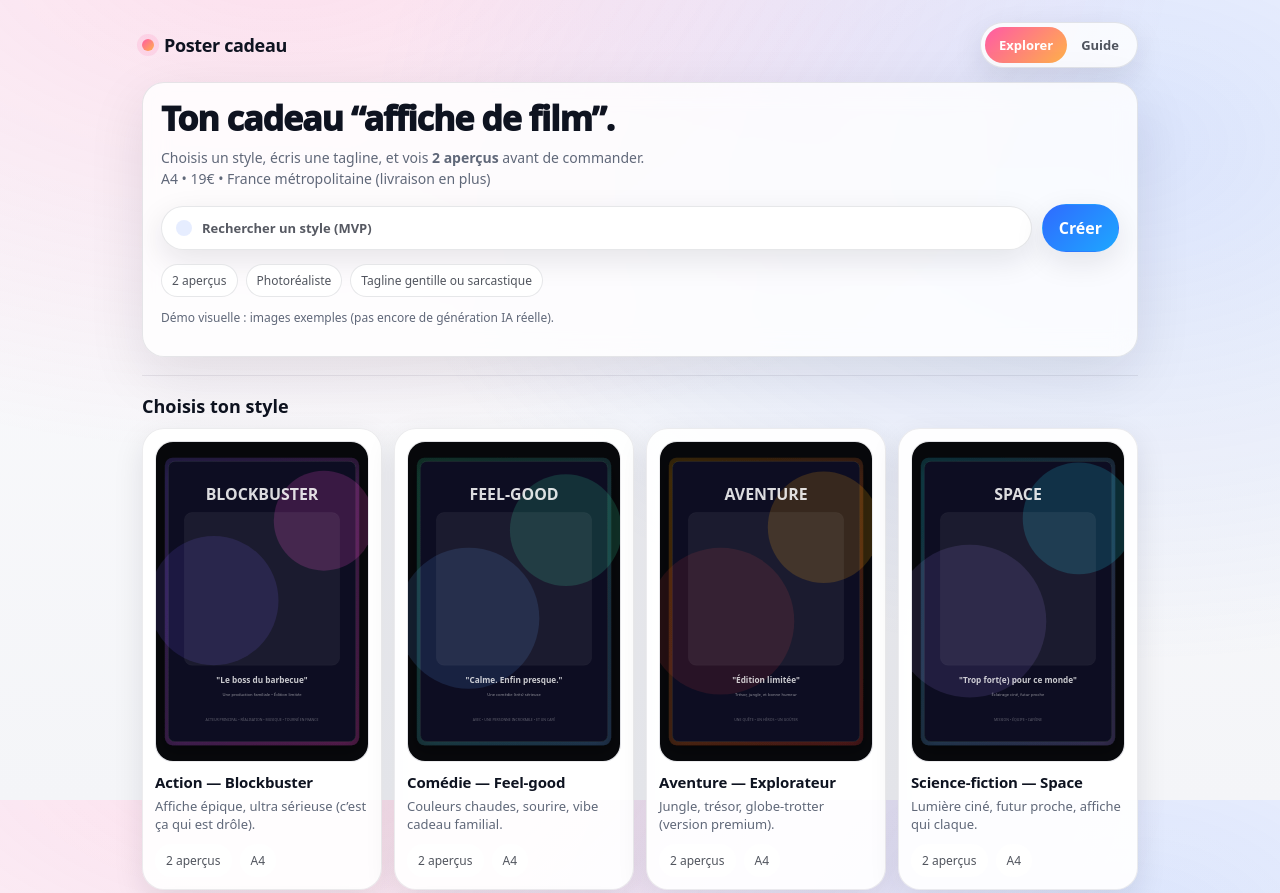
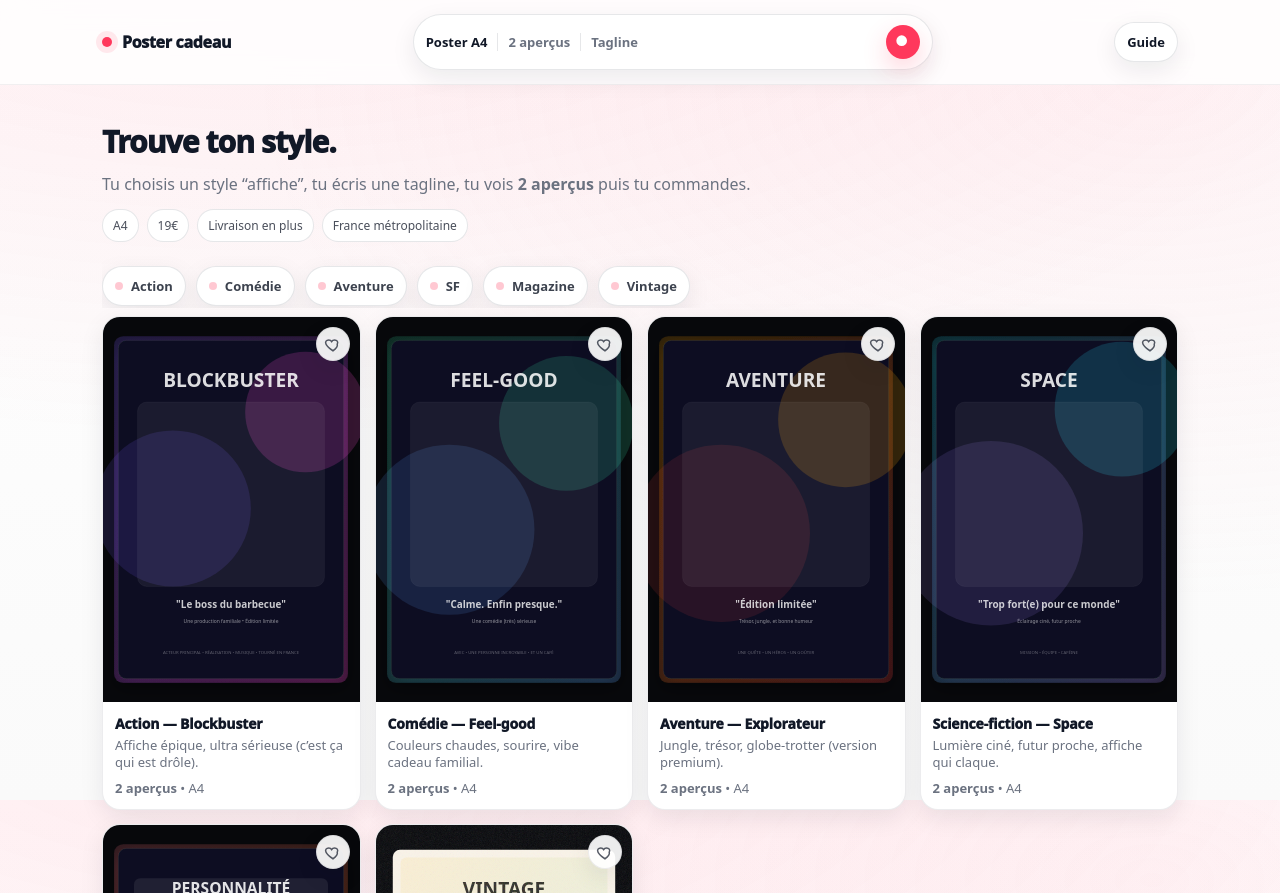
Before and after one commit to botswana-bot/poster-cadeau-mvp, a plain HTML site: page public/index.html in a window 1280 px wide. Shown: the top 893 px of the page. Drawn offline with Linux system fonts and the light colour scheme.

Commit message:
Airbnb-inspired UI (sticky header + search bar + cards)

```diff
--- a/public/app.css
+++ b/public/app.css
@@ -1,15 +1,14 @@
 :root{
-  --bg:#f4f5f8;
-  --text:#0e1320;
-  --muted:#606879;
-  --card:#ffffff;
-  --line:rgba(15,23,42,.10);
-  --shadow:0 18px 55px rgba(15,23,42,.10);
-  --shadow2:0 10px 30px rgba(15,23,42,.10);
-  --brand1:#ff5aa5;
-  --brand2:#ffb14a;
-  --primary:#2f6bff;
-  --primary2:#1ea7ff;
+  --bg:#ffffff;
+  --text:#111827;
+  --muted:#6b7280;
+  --line:rgba(17,24,39,.10);
+  --shadow:0 12px 40px rgba(17,24,39,.10);
+  --shadow2:0 8px 24px rgba(17,24,39,.08);
+
+  /* Airbnb-ish accent */
+  --accent:#ff385c;
+  --accent2:#ff5a5f;
 }
 
 *{box-sizing:border-box}
@@ -19,141 +18,148 @@ body{
   font-family:ui-sans-serif,system-ui,-apple-system,Segoe UI,Roboto,Helvetica,Arial,sans-serif;
   color:var(--text);
   background:
-    radial-gradient(900px 520px at 22% -8%, rgba(255,90,165,.18), rgba(0,0,0,0)),
-    radial-gradient(760px 520px at 88% 18%, rgba(47,107,255,.16), rgba(0,0,0,0)),
-    linear-gradient(180deg, #fbfbfd, var(--bg));
+    radial-gradient(1200px 520px at 20% -10%, rgba(255,56,92,.10), rgba(0,0,0,0)),
+    radial-gradient(900px 520px at 90% 10%, rgba(255,168,184,.14), rgba(0,0,0,0)),
+    linear-gradient(180deg, #ffffff, #fafafa);
 }
 
 a{color:inherit;text-decoration:none}
 
-.container{max-width:1040px;margin:0 auto;padding:22px}
+.container{max-width:1120px;margin:0 auto;padding:18px 22px 28px}
 
-/* Top */
-.topbar{display:flex;align-items:center;justify-content:space-between;margin-bottom:14px}
-.logo{font-weight:900;letter-spacing:-.02em;display:flex;align-items:center;gap:10px;font-size:18px}
-.logoMark{width:12px;height:12px;border-radius:7px;background:linear-gradient(135deg,var(--brand1),var(--brand2));box-shadow:0 0 0 5px rgba(255,90,165,.14)}
-.badge{font-size:12px;padding:6px 10px;border:1px solid var(--line);border-radius:999px;background:rgba(255,255,255,.7);color:rgba(14,19,32,.72)}
-
-/* Joli-like segmented tabs */
-.segment{
-  display:flex;gap:0;
-  background:rgba(255,255,255,.8);
-  border:1px solid var(--line);
-  border-radius:999px;
-  padding:4px;
-  box-shadow:var(--shadow2);
-}
-.segment a{
-  padding:9px 14px;
-  border-radius:999px;
-  font-weight:800;
-  font-size:13px;
-  color:rgba(14,19,32,.72);
-}
-.segment a.active{
-  background:linear-gradient(135deg,var(--brand1),var(--brand2));
-  color:#fff;
-}
-
-.hero{
-  display:grid;
-  grid-template-columns:1fr;
-  gap:12px;
-  margin:10px 0 14px;
-}
-
-.heroCard{
-  border:1px solid var(--line);
-  border-radius:22px;
-  padding:18px;
+/* Header */
+.header{
+  position:sticky;
+  top:0;
+  z-index:5;
   background:rgba(255,255,255,.82);
   backdrop-filter: blur(12px);
-  box-shadow:var(--shadow);
+  border-bottom:1px solid rgba(17,24,39,.06);
 }
+.headerInner{max-width:1120px;margin:0 auto;padding:14px 22px;display:flex;align-items:center;justify-content:space-between;gap:12px}
+.brand{display:flex;align-items:center;gap:10px;font-weight:950;letter-spacing:-.02em}
+.brandDot{width:10px;height:10px;border-radius:999px;background:var(--accent);box-shadow:0 0 0 6px rgba(255,56,92,.10)}
 
-.heroTitle{font-size:34px;line-height:1.05;margin:0 0 10px;font-weight:950;letter-spacing:-.03em}
-.heroLead{margin:0;color:var(--muted);font-size:14px;line-height:1.55}
-
-.searchRow{display:flex;gap:10px;align-items:center;flex-wrap:wrap;margin-top:14px}
-.searchPill{
-  flex:1;
-  min-width:240px;
+.searchBar{
   display:flex;align-items:center;gap:10px;
-  padding:12px 14px;
-  border:1px solid var(--line);
+  padding:10px 12px;
+  border:1px solid rgba(17,24,39,.10);
   border-radius:999px;
   background:#fff;
   box-shadow:var(--shadow2);
+  min-width: min(520px, 60vw);
 }
-.searchIcon{width:16px;height:16px;border-radius:8px;background:rgba(47,107,255,.12);display:inline-block}
-.searchText{color:rgba(14,19,32,.70);font-weight:700;font-size:13px}
+.searchBar strong{font-size:13px}
+.searchSep{width:1px;height:18px;background:rgba(17,24,39,.10)}
+.searchGhost{color:var(--muted);font-weight:700;font-size:13px}
+.searchBtn{
+  margin-left:auto;
+  width:34px;height:34px;border-radius:999px;
+  background:var(--accent);
+  display:grid;place-items:center;
+  box-shadow:0 10px 24px rgba(255,56,92,.22);
+}
+.searchBtn svg{width:16px;height:16px;fill:#fff}
 
-.pills{display:flex;flex-wrap:wrap;gap:8px;margin:12px 0 0}
-.pill{font-size:12px;padding:7px 10px;border:1px solid var(--line);border-radius:999px;background:rgba(255,255,255,.85);color:rgba(14,19,32,.72)}
+.headerActions{display:flex;align-items:center;gap:10px}
+.pillBtn{padding:10px 12px;border:1px solid rgba(17,24,39,.10);border-radius:999px;background:#fff;box-shadow:var(--shadow2);font-weight:900;font-size:13px}
 
-/* Cards / grid */
-.hr{height:1px;background:rgba(15,23,42,.08);margin:18px 0}
-.grid{display:grid;grid-template-columns:repeat(auto-fit,minmax(240px,1fr));gap:12px}
+/* Page blocks */
+.h1{font-size:30px;letter-spacing:-.03em;margin:18px 0 10px;font-weight:950}
+.lead{margin:0;color:var(--muted);line-height:1.55}
+
+.badges{display:flex;flex-wrap:wrap;gap:8px;margin:12px 0 0}
+.badge{font-size:12px;padding:7px 10px;border:1px solid rgba(17,24,39,.10);border-radius:999px;background:#fff;color:rgba(17,24,39,.76)}
+
+/* Categories row */
+.cats{display:flex;gap:10px;overflow:auto;padding:10px 0 2px;margin:14px 0 8px}
+.cat{
+  flex:0 0 auto;
+  display:flex;gap:8px;align-items:center;
+  padding:10px 12px;
+  border-radius:999px;
+  border:1px solid rgba(17,24,39,.10);
+  background:#fff;
+  box-shadow:var(--shadow2);
+  font-weight:900;
+  font-size:13px;
+  color:rgba(17,24,39,.82);
+}
+.catDot{width:8px;height:8px;border-radius:999px;background:rgba(255,56,92,.28)}
+
+.hr{height:1px;background:rgba(17,24,39,.08);margin:18px 0}
+
+/* Grid cards */
+.grid{display:grid;grid-template-columns:repeat(4,1fr);gap:14px}
+@media (max-width: 1100px){.grid{grid-template-columns:repeat(3,1fr)}}
+@media (max-width: 820px){.grid{grid-template-columns:repeat(2,1fr)}}
+@media (max-width: 520px){.grid{grid-template-columns:1fr}.searchBar{min-width:auto;width:100%}.headerInner{flex-wrap:wrap}}
 
 .card{
+  background:#fff;
+  border:1px solid rgba(17,24,39,.08);
+  border-radius:18px;
+  overflow:hidden;
+  box-shadow:var(--shadow2);
+  transition:transform .16s ease, box-shadow .16s ease;
+}
+.card:hover{transform:translateY(-2px);box-shadow:0 16px 46px rgba(17,24,39,.12)}
+
+.thumb{width:100%;aspect-ratio: 2 / 3;background:linear-gradient(180deg,#fff,#f3f4f6);position:relative}
+.thumb img{width:100%;height:100%;object-fit:cover;display:block}
+
+.heart{
+  position:absolute;top:10px;right:10px;
+  width:34px;height:34px;border-radius:999px;
   background:rgba(255,255,255,.92);
-  border:1px solid rgba(15,23,42,.08);
-  border-radius:22px;
-  padding:12px;
+  border:1px solid rgba(17,24,39,.08);
   box-shadow:var(--shadow2);
-  transition:transform .16s ease, box-shadow .16s ease, border-color .16s ease;
+  display:grid;place-items:center;
 }
-.card:hover{transform:translateY(-2px);box-shadow:0 16px 44px rgba(15,23,42,.12);border-color:rgba(15,23,42,.12)}
-.card h3{margin:10px 0 6px;font-size:15px;letter-spacing:-.01em}
-.card p{margin:0;color:var(--muted);font-size:13px;line-height:1.35}
+.heart svg{width:18px;height:18px;stroke:rgba(17,24,39,.7);fill:none;stroke-width:2}
 
-.thumb{width:100%;aspect-ratio: 2 / 3;border-radius:18px;overflow:hidden;border:1px solid rgba(15,23,42,.08);background:linear-gradient(180deg,#fff,#f3f4f7)}
-.thumb img{width:100%;height:100%;object-fit:cover;display:block}
+.cardBody{padding:12px}
+.cardTitle{font-weight:950;letter-spacing:-.01em;margin:0 0 4px;font-size:14px}
+.cardText{margin:0;color:var(--muted);font-size:13px;line-height:1.35}
 
 /* Buttons */
 .btn{
   display:inline-flex;gap:8px;align-items:center;justify-content:center;
   padding:12px 16px;
   border-radius:999px;
-  border:1px solid rgba(15,23,42,.10);
+  border:1px solid rgba(17,24,39,.10);
   background:#fff;
-  color:rgba(14,19,32,.86);
-  font-weight:900;
+  color:rgba(17,24,39,.90);
+  font-weight:950;
   box-shadow:var(--shadow2);
   transition:transform .14s ease, box-shadow .14s ease;
 }
-.btn:hover{transform:translateY(-1px);box-shadow:0 16px 44px rgba(15,23,42,.12)}
-.btn.primary{border-color:transparent;background:linear-gradient(135deg,var(--primary),var(--primary2));color:#fff}
+.btn:hover{transform:translateY(-1px);box-shadow:0 16px 46px rgba(17,24,39,.12)}
+.btn.primary{border-color:transparent;background:var(--accent);color:#fff;box-shadow:0 14px 30px rgba(255,56,92,.22)}
 .btn.ghost{background:transparent;box-shadow:none}
 
-/* Forms */
+/* Forms (keep for other pages) */
 .form{display:grid;gap:12px}
 .field{display:grid;gap:6px}
 label{font-size:13px;color:var(--muted)}
 input,select{
   padding:12px 14px;
-  border-radius:18px;
-  border:1px solid rgba(15,23,42,.10);
+  border-radius:14px;
+  border:1px solid rgba(17,24,39,.10);
   background:#fff;
-  color:rgba(14,19,32,.92);
+  color:rgba(17,24,39,.92);
   outline:none;
-  box-shadow:0 10px 24px rgba(15,23,42,.06);
+  box-shadow:0 10px 24px rgba(17,24,39,.06);
 }
-input:focus,select:focus{border-color:rgba(47,107,255,.35);box-shadow:0 0 0 4px rgba(47,107,255,.14)}
+input:focus,select:focus{border-color:rgba(255,56,92,.38);box-shadow:0 0 0 4px rgba(255,56,92,.14)}
 small{color:var(--muted)}
 .row{display:flex;gap:12px;flex-wrap:wrap}
 .row > *{flex:1}
 
-/* Images */
 .imggrid{display:grid;grid-template-columns:repeat(auto-fit,minmax(260px,1fr));gap:12px}
-.figure{background:rgba(255,255,255,.92);border:1px solid rgba(15,23,42,.08);border-radius:22px;padding:10px;box-shadow:var(--shadow2)}
-.figure img{width:100%;height:auto;border-radius:18px;display:block}
+.figure{background:#fff;border:1px solid rgba(17,24,39,.08);border-radius:18px;padding:10px;box-shadow:var(--shadow2)}
+.figure img{width:100%;height:auto;border-radius:14px;display:block}
 
 .meta{color:var(--muted);font-size:13px;line-height:1.45}
 .notice{color:var(--muted);font-size:12px;line-height:1.45}
 .footer{margin-top:22px;color:var(--muted);font-size:12px}
-
-/* Mobile safe area bottom */
-@media (max-width: 520px){
-  .container{padding:18px}
-}
--- a/public/index.html
+++ b/public/index.html
@@ -7,53 +7,52 @@
     <link rel="stylesheet" href="/app.css" />
   </head>
   <body>
-    <div class="container">
-      <div class="topbar">
-        <div class="logo"><span class="logoMark"></span>Poster cadeau</div>
-        <div class="segment" role="tablist" aria-label="Navigation">
-          <a class="active" href="#">Explorer</a>
-          <a href="/about.html">Guide</a>
+    <header class="header">
+      <div class="headerInner">
+        <a class="brand" href="/"><span class="brandDot"></span>Poster cadeau</a>
+
+        <a class="searchBar" href="/create.html" aria-label="Créer un poster">
+          <strong>Poster A4</strong>
+          <span class="searchSep"></span>
+          <span class="searchGhost">2 aperçus</span>
+          <span class="searchSep"></span>
+          <span class="searchGhost">Tagline</span>
+          <span class="searchBtn" aria-hidden="true">
+            <svg viewBox="0 0 24 24"><path d="M10 18a8 8 0 1 1 0-16 8 8 0 0 1 0 16Zm11 3-6-6"/></svg>
+          </span>
+        </a>
+
+        <div class="headerActions">
+          <a class="pillBtn" href="/about.html">Guide</a>
         </div>
       </div>
+    </header>
 
-      <section class="hero">
-        <div class="heroCard">
-          <h1 class="heroTitle">Ton cadeau “affiche de film”.</h1>
-          <p class="heroLead">
-            Choisis un style, écris une tagline, et vois <b>2 aperçus</b> avant de commander.
-            <br />
-            A4 • 19€ • France métropolitaine (livraison en plus)
-          </p>
+    <main class="container">
+      <h1 class="h1">Trouve ton style.</h1>
+      <p class="lead">Tu choisis un style “affiche”, tu écris une tagline, tu vois <b>2 aperçus</b> puis tu commandes.</p>
+      <div class="badges">
+        <span class="badge">A4</span>
+        <span class="badge">19€</span>
+        <span class="badge">Livraison en plus</span>
+        <span class="badge">France métropolitaine</span>
+      </div>
 
-          <div class="searchRow">
-            <div class="searchPill" aria-hidden="true">
-              <span class="searchIcon"></span>
-              <span class="searchText">Rechercher un style (MVP)</span>
-            </div>
-            <a class="btn primary" href="/create.html">Créer</a>
-          </div>
+      <div class="cats" aria-label="Catégories">
+        <div class="cat"><span class="catDot"></span>Action</div>
+        <div class="cat"><span class="catDot"></span>Comédie</div>
+        <div class="cat"><span class="catDot"></span>Aventure</div>
+        <div class="cat"><span class="catDot"></span>SF</div>
+        <div class="cat"><span class="catDot"></span>Magazine</div>
+        <div class="cat"><span class="catDot"></span>Vintage</div>
+      </div>
 
-          <div class="pills">
-            <span class="pill">2 aperçus</span>
-            <span class="pill">Photoréaliste</span>
-            <span class="pill">Tagline gentille ou sarcastique</span>
-          </div>
-
-          <p class="notice" style="margin-top:12px">
-            Démo visuelle : images exemples (pas encore de génération IA réelle).
-          </p>
-        </div>
-      </section>
-
-      <div class="hr"></div>
-
-      <h2 style="margin:0 0 10px;font-size:18px">Choisis ton style</h2>
       <div id="styles" class="grid"></div>
 
       <div class="footer">
-        Note : ceci est un prototype visuel (pas de génération IA réelle, pas de paiement, pas de POD).
+        Démo visuelle : pas de génération IA réelle, pas de paiement, pas de POD.
       </div>
-    </div>
+    </main>
 
     <script type="module">
       import { STYLES, escapeHtml } from "/app.js";
@@ -71,14 +70,22 @@
         return map[id] || '/assets/poster-action.svg';
       };
 
+      const heart = `
+        <span class="heart" aria-hidden="true">
+          <svg viewBox="0 0 24 24"><path d="M12 21s-7-4.6-9.2-8.6C1 9 3.2 6.5 6.3 6.5c1.7 0 3.2.9 3.9 2.2.7-1.3 2.2-2.2 3.9-2.2 3.1 0 5.3 2.5 3.5 5.9C19 16.4 12 21 12 21z"/></svg>
+        </span>
+      `;
+
       el.innerHTML = STYLES.map(s => `
         <a class="card" href="/create.html" style="display:block">
-          <div class="thumb"><img src="${styleThumb(s.id)}" alt="" loading="lazy" /></div>
-          <h3>${escapeHtml(s.name)}</h3>
-          <p>${escapeHtml(s.blurb)}</p>
-          <div style="margin-top:10px;display:flex;gap:8px;align-items:center">
-            <span class="pill" style="border-color:rgba(255,255,255,.16)">2 aperçus</span>
-            <span class="pill" style="border-color:rgba(255,255,255,.16)">A4</span>
+          <div class="thumb">
+            ${heart}
+            <img src="${styleThumb(s.id)}" alt="" loading="lazy" />
+          </div>
+          <div class="cardBody">
+            <div class="cardTitle">${escapeHtml(s.name)}</div>
+            <p class="cardText">${escapeHtml(s.blurb)}</p>
+            <p class="cardText" style="margin-top:8px"><b>2 aperçus</b> • A4</p>
           </div>
         </a>
       `).join('');
```
Also changed, not shown: public/checkout.html (+19 -11 lines), public/create.html (+15 -8 lines), public/order.html (+12 -10 lines), public/preview.html (+13 -9 lines).
